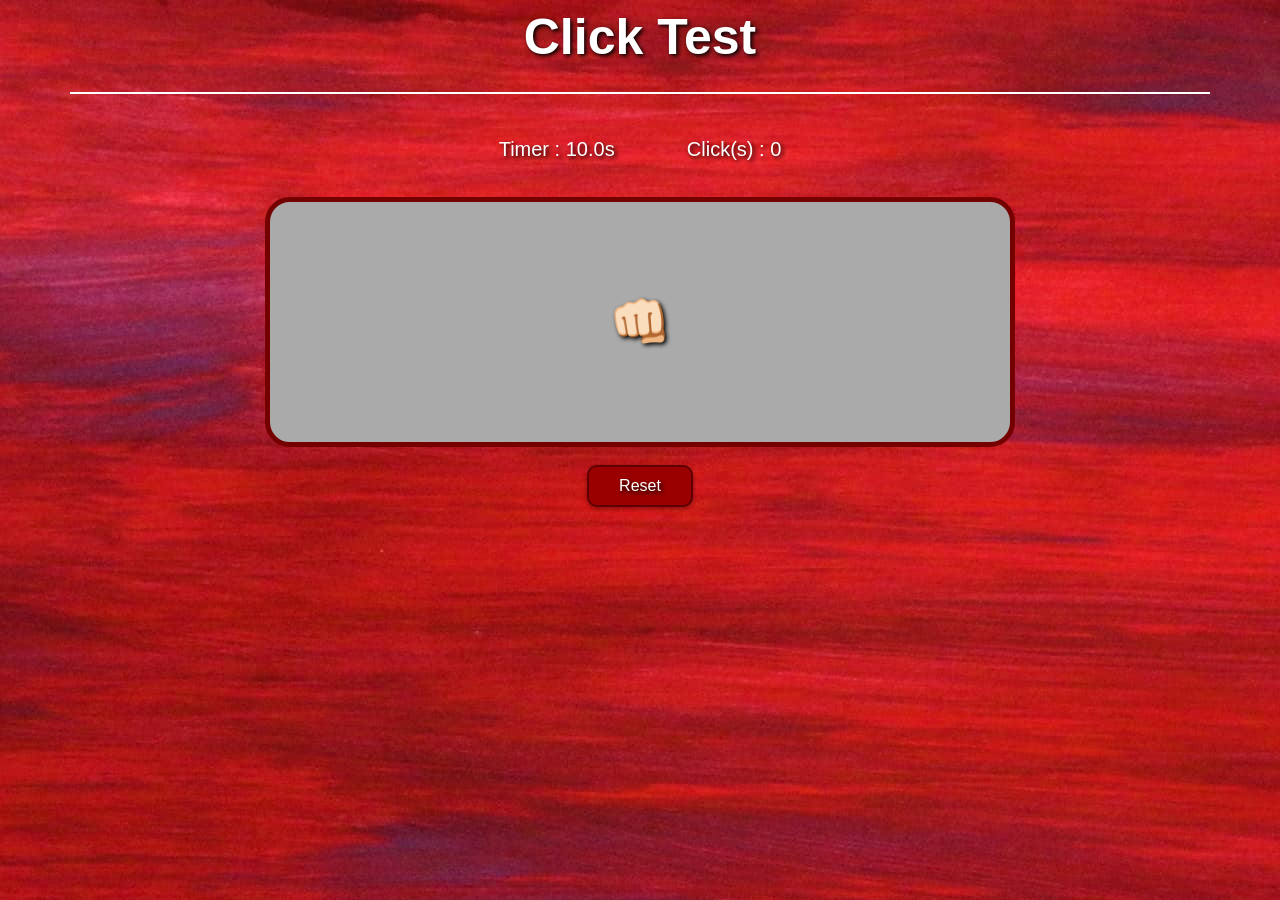
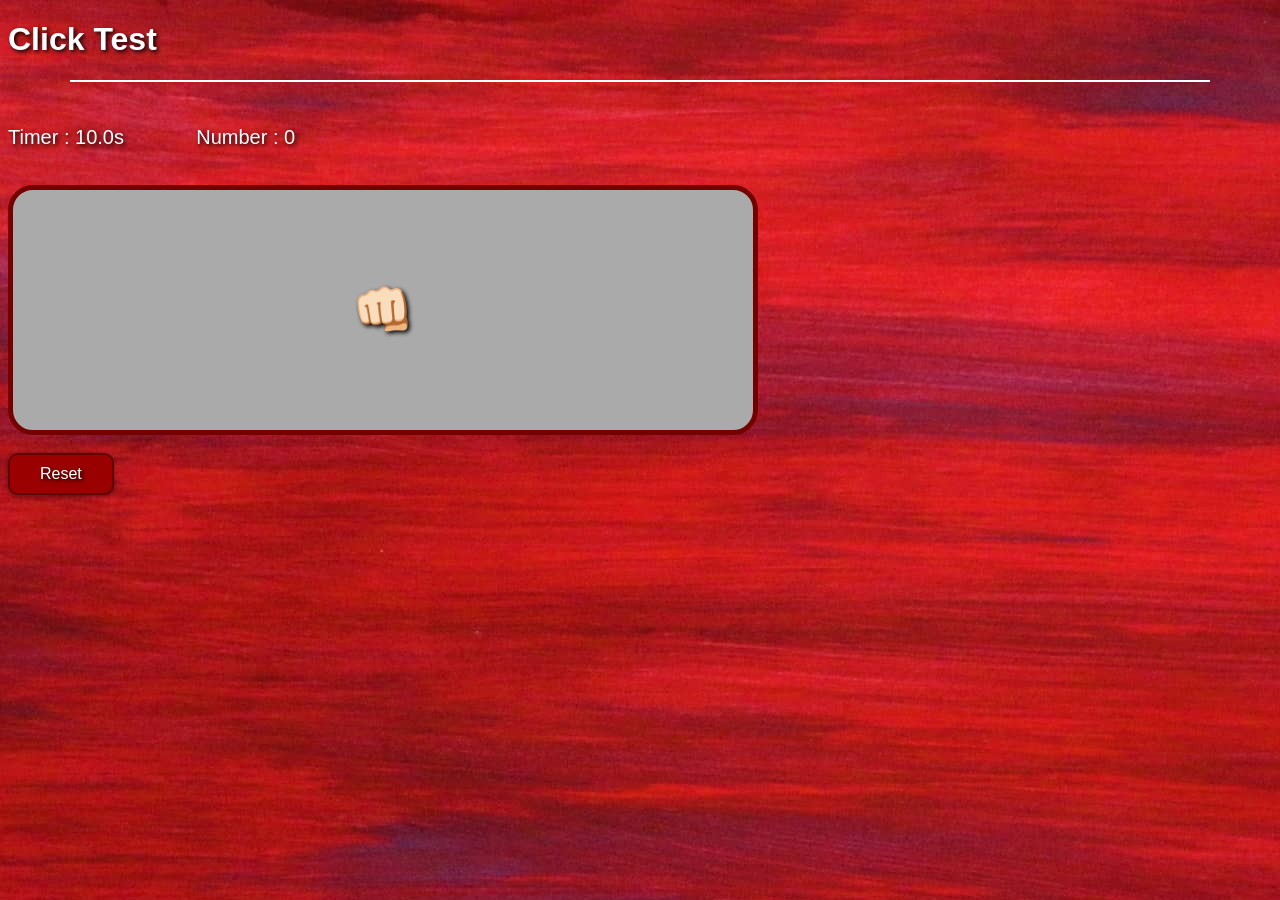
Before and after one commit to PouletEnSlip/pouletenslip.github.io, a Jekyll site: the page pages/clicktest/index.html, which Jekyll copies as it is, in a window 1280 px wide. Built offline with Jekyll 4.4.1, drawn with Linux system fonts in a browser that asks for light colours.

Commit message:
Update index.html

```diff
--- a/pages/clicktest/index.html
+++ b/pages/clicktest/index.html
@@ -1,15 +1,17 @@
 <!DOCTYPE html>
+<html lang="en">
 <head>
     <meta charset="utf-8">
     <meta name="viewport" content="width=device-width, user-scalable=no">
-    <title>Click Test | PouletEnSlip</title>
+    <title>Click Test</title>
     <link href="style.css" rel="stylesheet" type="text/css"></link>
     <script src="script.js"></script>
+    <meta name="robots" content="noindex, nofollow">
 </head>
 <body>
-    <center><div id="title"><b>Click Test</b></div><br>
+    <h1>Click Test</h1>
     <HR width="90%" color="white"><br><br>
-    <div id="info">Timer : 10.0s&nbsp;&nbsp;&nbsp;&nbsp;&nbsp;&nbsp;&nbsp;&nbsp;&nbsp;&nbsp;&nbsp;&nbsp;&nbsp;Click(s) : 0</div><br><br>
+    <div id="info">Timer : 10.0s&nbsp;&nbsp;&nbsp;&nbsp;&nbsp;&nbsp;&nbsp;&nbsp;&nbsp;&nbsp;&nbsp;&nbsp;&nbsp;Number : 0</div><br><br>
     <button id="clicker">👊🏻</button><br><br>
     <input onClick="window.location.href=window.location.href" value="Reset" type="reset" class="bouton"><br><br>
     <div id="cps"></div>
```
